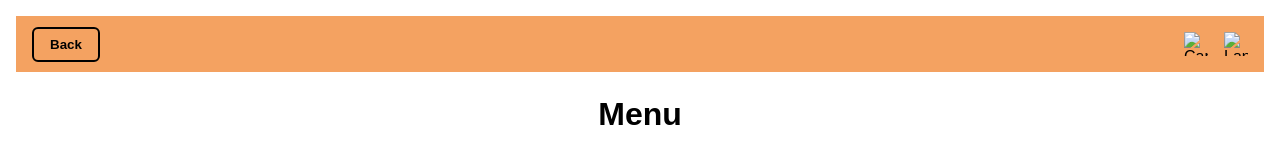
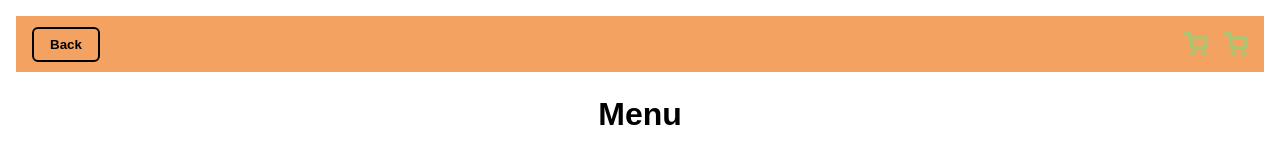
Before and after one commit to samuellukaswidmer/HCI-application, a plain HTML site: page pages/menu.html in a window 1280 px wide. Shown: the top 155 px of the page. Drawn offline with Linux system fonts and the light colour scheme.

Commit message:
added logos and symbols to menu.html

```diff
--- a/pages/menu.html
+++ b/pages/menu.html
@@ -10,8 +10,8 @@
 <div class="top-bar">
     <button class="back-button" onclick="history.back()">Back</button>
     <div class="icons">
-        <img src="cart-icon.svg" class="icon" alt="Cart" />
-        <img src="globe-icon.svg" class="icon" alt="Language" />
+        <img src="../shopping-cart.svg" class="icon" alt="Cart" />
+        <img src="../shopping-cart.svg" class="icon" alt="Language" />
     </div>
 </div>
 
```
